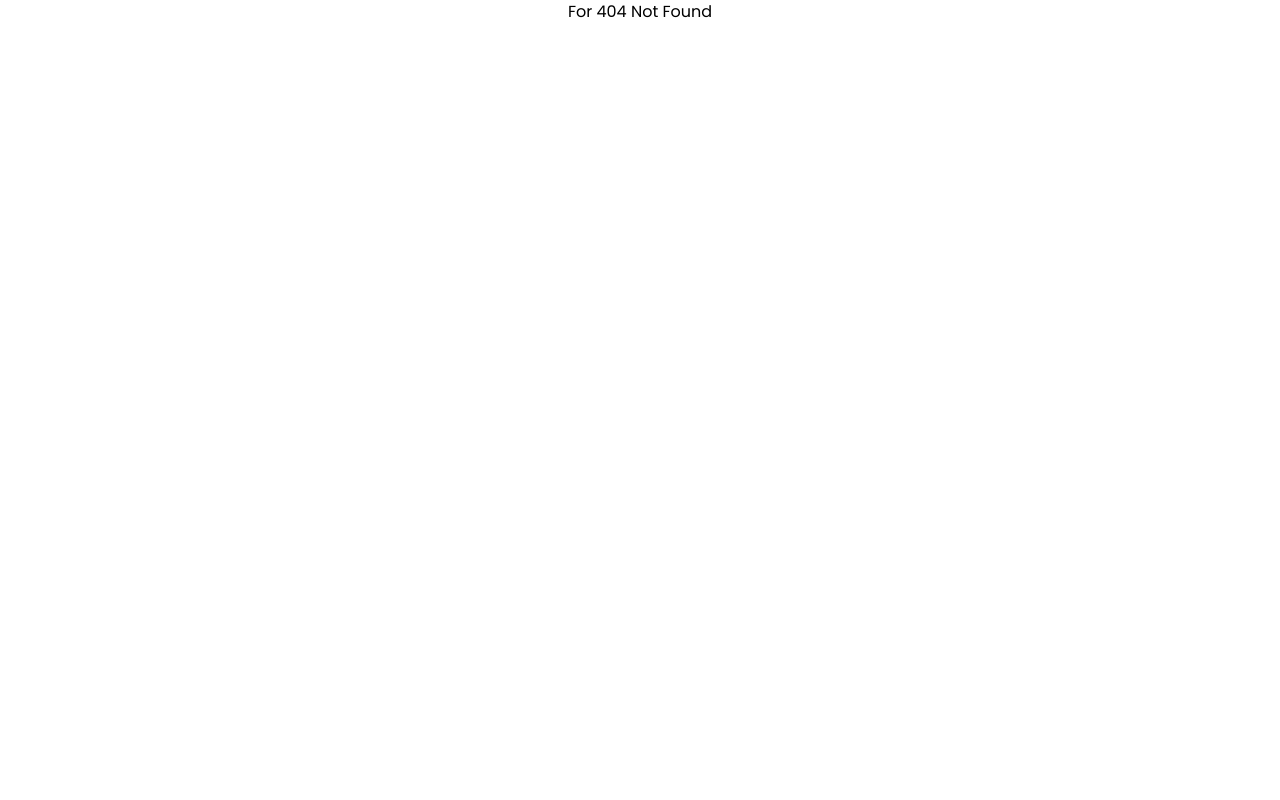
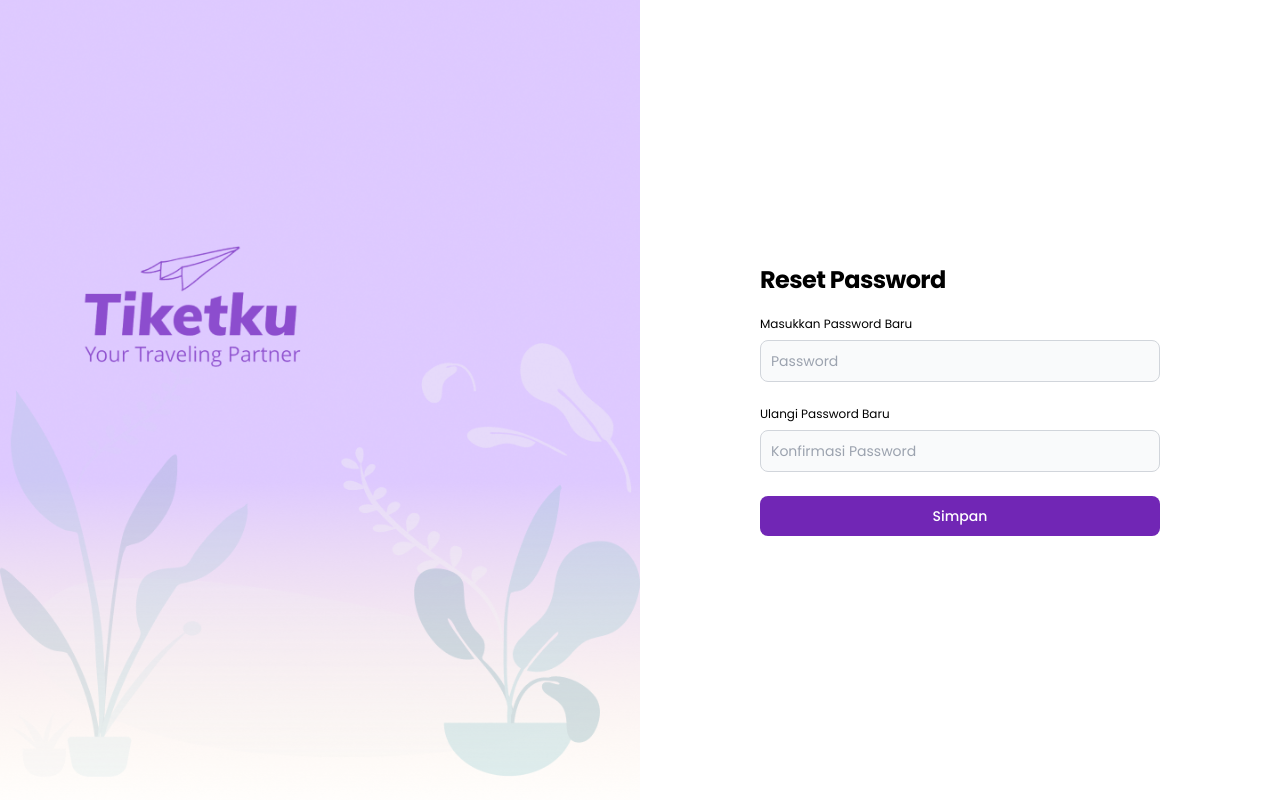
Before and after one commit to BATCH6-KEL3-FINALPROJECT/Kelompok3-Frontend-Final_Project, a React (Vite) app: page /reset-password in a window 1280 px wide. Before the commit this address had no page. Built offline with nearby package versions, Linux system fonts and the light colour scheme; the HTML template or start-up script is replaced by a standard one.

Commit message:
Adding: Reset Password Page Form

```diff
--- a/src/App.jsx
+++ b/src/App.jsx
@@ -3,7 +3,9 @@ import { Route, Routes } from "react-router-dom";
 import Home from "./pages/Home";
 import Test from "./pages/Test";
 import Login from "./pages/Login";
+import Reset from "./pages/Reset";
 import Register from "./pages/Register";
+import Otp from "./pages/Otp";
 
 function App() {
   return (
@@ -12,7 +14,9 @@ function App() {
         <Route path="/" element={<Home />}></Route>
         <Route path="/test" element={<Test />}></Route>
         <Route path="/login" element={<Login />}></Route>
+        <Route path="/reset-password" element={<Reset />}></Route>
         <Route path="/register" element={<Register />}></Route>
+        <Route path="/register/OTP" element={<Otp />}></Route>
         <Route
           path="*"
           element={
--- a/src/pages/Login.jsx
+++ b/src/pages/Login.jsx
@@ -33,15 +33,15 @@ const Login = () => {
             </h1>
             <label
               htmlFor="email"
-              className="block mb-2 text-sm font-medium text-black"
+              className="block mb-2 text-xs font-normal text-black"
             >
-              Your email
+              Email/No Telepon
             </label>
             <input
               type="email"
               name="email"
               id="email"
-              className="bg-gray-50 border border-gray-300 font-bold text-gray-900 sm:text-sm rounded-lg block w-full p-2.5"
+              className="bg-gray-50 border border-gray-300 text-gray-900 sm:text-sm rounded-lg block w-full p-2.5"
               placeholder="Contoh: johndoe@gmail.com"
               value={login.email}
               onChange={(e) => setLogin({ ...login, email: e.target.value })}
@@ -52,9 +52,12 @@ const Login = () => {
           <div>
             <label
               htmlFor="password"
-              className="block mb-2 text-sm font-medium text-black"
+              className="flex justify-between mb-2 text-xs text-black"
             >
-              Password
+              <p className="font-normal">Password</p>
+              <Link to="/reset-password" className="text-[#7126B5] font-medium">
+                Lupa Kata Sandi
+              </Link>
             </label>
             <input
               type="password"
--- /dev/null
+++ b/src/pages/Otp.jsx
@@ -0,0 +1,7 @@
+import React from "react";
+
+const Otp = () => {
+  return <div>Otp</div>;
+};
+
+export default Otp;
--- /dev/null
+++ b/src/pages/Reset.jsx
@@ -0,0 +1,135 @@
+import React, { useState } from "react";
+import { useNavigate } from "react-router-dom";
+
+const Reset = () => {
+  const [isSuccess, setIsSuccess] = useState(null);
+  const [message, setMessage] = useState("");
+  const [newPassword, setNewPassword] = useState({
+    password: "",
+    confirmPassword: "",
+  });
+  const [errors, setErrors] = useState({
+    password: false,
+    confirmPassword: false,
+  });
+  const navigate = useNavigate();
+
+  const handleSubmit = async (event) => {
+    event.preventDefault();
+    let hasError = false;
+
+    if (newPassword.password.length < 8) {
+      setErrors((prevErrors) => ({ ...prevErrors, password: true }));
+      setIsSuccess(false);
+      setMessage("Password min 8 karakter!");
+      hasError = true;
+    } else {
+      setErrors((prevErrors) => ({ ...prevErrors, password: false }));
+    }
+
+    if (newPassword.password !== newPassword.confirmPassword) {
+      setErrors((prevErrors) => ({ ...prevErrors, confirmPassword: true }));
+      setIsSuccess(false);
+      setMessage("Password tidak cocok!");
+      hasError = true;
+    } else {
+      setErrors((prevErrors) => ({ ...prevErrors, confirmPassword: false }));
+    }
+
+    if (!hasError) {
+      setIsSuccess(true);
+      setMessage("Reset password berhasil!");
+    }
+  };
+
+  return (
+    <div className="min-h-screen flex flex-col md:flex-row">
+      <div className="hidden md:block w-1/2 h-screen">
+        <img
+          src="/Auth_Side_Background.png"
+          alt="Auth Background"
+          className="w-full h-full object-cover"
+        />
+      </div>
+      <div className="w-full md:w-1/2 flex items-center justify-center bg-white h-screen">
+        <form
+          className="space-y-4 md:space-y-6 w-full max-w-md p-6"
+          onSubmit={handleSubmit}
+          method="POST"
+        >
+          <div>
+            <h1 className="text-xl font-bold mb-5 leading-tight tracking-tight text-black md:text-2xl">
+              Reset Password
+            </h1>
+            <label
+              htmlFor="password"
+              className="block mb-2 text-xs font-normal text-black"
+            >
+              Masukkan Password Baru
+            </label>
+            <input
+              type="password"
+              name="password"
+              id="password"
+              className={`bg-gray-50 border ${
+                errors.password ? "border-red-500" : "border-gray-300"
+              } text-gray-900 sm:text-sm rounded-lg block w-full p-2.5 focus:outline-none focus:border-cyan-500`}
+              placeholder="Password"
+              value={newPassword.password}
+              onChange={(e) =>
+                setNewPassword({ ...newPassword, password: e.target.value })
+              }
+              required
+              autoComplete="new-password"
+            />
+          </div>
+          <div>
+            <label
+              htmlFor="confirm-password"
+              className="flex justify-between mb-2 text-xs text-black"
+            >
+              Ulangi Password Baru
+            </label>
+            <input
+              type="password"
+              name="confirm-password"
+              id="confirm-password"
+              placeholder="Konfirmasi Password"
+              className={`bg-gray-50 border ${
+                errors.confirmPassword ? "border-red-500" : "border-gray-300"
+              } text-gray-900 sm:text-sm rounded-lg block w-full p-2.5 focus:outline-none focus:border-cyan-500`}
+              value={newPassword.confirmPassword}
+              onChange={(e) =>
+                setNewPassword({
+                  ...newPassword,
+                  confirmPassword: e.target.value,
+                })
+              }
+              required
+              autoComplete="current-password"
+            />
+          </div>
+          <button
+            type="submit"
+            className="w-full text-white bg-[#7126B5] hover:bg-[#7126B5]/90 focus:ring-4 focus:outline-none font-medium rounded-lg text-sm px-5 py-2.5 text-center"
+          >
+            Simpan
+          </button>
+          {isSuccess !== null && (
+            <div className="flex justify-center mt-4">
+              <div
+                className={`${
+                  isSuccess ? "bg-[#73CA5C]" : "bg-[#FF0000]"
+                } text-center text-white text-sm font-medium px-6 py-4 rounded-xl inline-block`}
+              >
+                <h1>{message}</h1>
+              </div>
+            </div>
+          )}
+        </form>
+      </div>
+    </div>
+  );
+};
+
+export default Reset;
```
